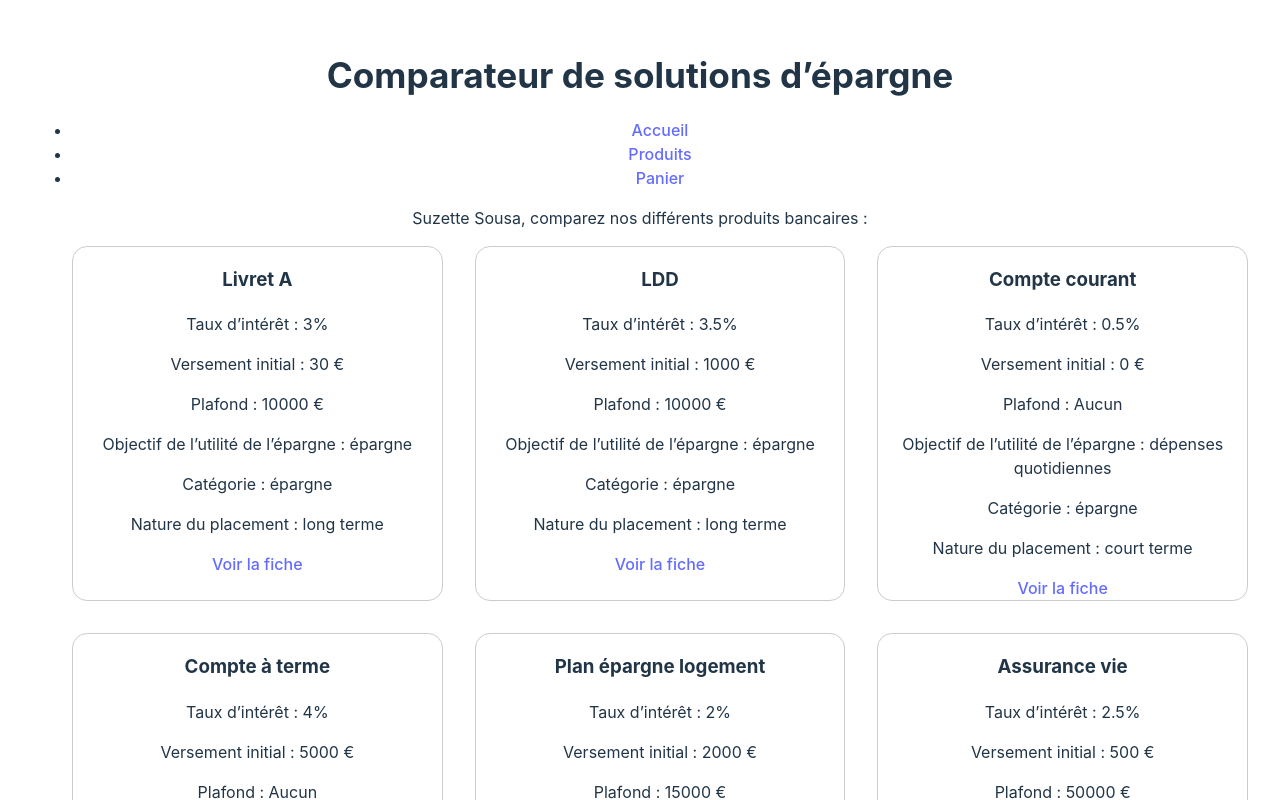
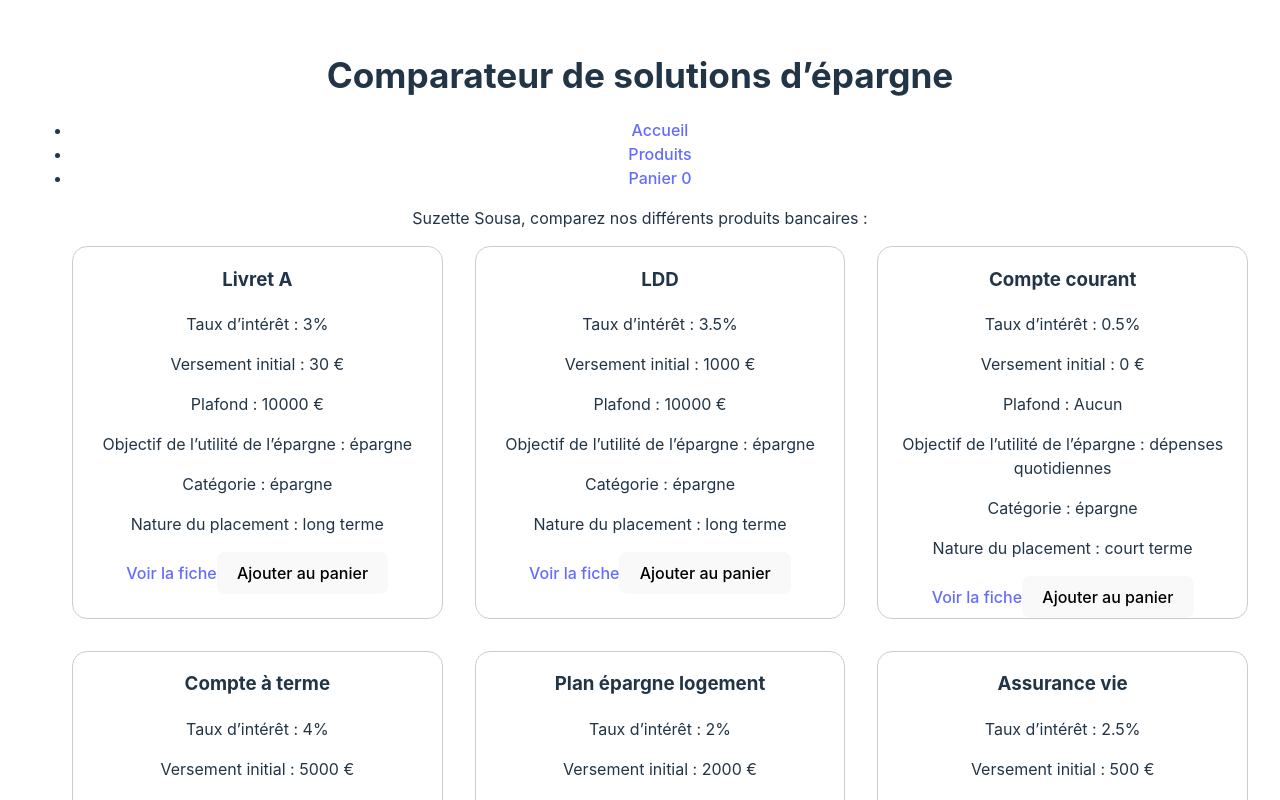
Before and after one commit to suzette-sousa/comparateur-solutions-epargne, a React (Vite) app: page / in a window 1280 px wide. Shown: the top 800 px of the page. Built offline with nearby package versions, Linux system fonts and the light colour scheme.

Commit message:
cart context

```diff
--- a/src/App.jsx
+++ b/src/App.jsx
@@ -1,34 +1,22 @@
-import { BrowserRouter as Router, Routes, Route, Link } from 'react-router-dom';
+import { BrowserRouter as Router, Routes, Route } from 'react-router-dom';
 
 import { getProducts } from './api/api';
 import ProductList from './components/ProductList/ProductList';
 import './App.css';
 import Product from './components/Product/Product';
 import { UserProvider } from './context/UserContext';
+import { CartProvider } from './context/CartContext';
+import Cart from './components/Cart/Cart';
+import Header from './components/Header/Header';
 
 const products = await getProducts();
 
 const App = () => {
   return (
     <Router>
-      <header>
-        <h1>Comparateur de solutions d’épargne</h1>
-      </header>
-
-      <nav>
-        <ul>
-          <li>
-            <Link to="/">Accueil</Link>
-          </li>
-          <li>
-            <Link to="/nos-produits">Produits</Link>
-          </li>
-          <li>
-            <Link to="/panier">Panier</Link>
-          </li>
-        </ul>
-      </nav>
+      <CartProvider>
         <UserProvider>
+          <Header />
           <Routes>
             <Route path="/" element={<ProductList products={products} />} />
             <Route
@@ -39,8 +27,10 @@ const App = () => {
               path="/nos-produits/:productId"
               element={<Product products={products} />}
             />
+            <Route path="/panier" element={<Cart />} />
           </Routes>
         </UserProvider>
+      </CartProvider>
     </Router>
   );
 };
--- /dev/null
+++ b/src/components/Cart/Cart.jsx
@@ -0,0 +1,27 @@
+import { useContext } from 'react';
+import { CartContext } from '../../context/CartContext';
+
+const Cart = () => {
+  const { cartItems, removeFromCart, clearCart } = useContext(CartContext);
+
+  return (
+    <div>
+      <h2>Panier</h2>
+      {cartItems.length === 0 ? (
+        <p>Le panier est vide.</p>
+      ) : (
+        <ul>
+          {cartItems.map((item) => (
+            <li key={item.id}>
+              {item.name}
+              <button onClick={() => removeFromCart(item.id)}>Supprimer</button>
+            </li>
+          ))}
+        </ul>
+      )}
+      <button onClick={clearCart}>Vider le panier</button>
+    </div>
+  );
+};
+
+export default Cart;
--- /dev/null
+++ b/src/components/Header/Header.jsx
@@ -0,0 +1,29 @@
+import { Link } from 'react-router-dom';
+import { useContext } from 'react';
+import { CartContext } from '../../context/CartContext';
+
+const Header = () => {
+  const { cartItems } = useContext(CartContext);
+  return (
+    <div>
+      <header>
+        <h1>Comparateur de solutions d’épargne</h1>
+      </header>
+      <nav>
+        <ul>
+          <li>
+            <Link to="/">Accueil</Link>
+          </li>
+          <li>
+            <Link to="/nos-produits">Produits</Link>
+          </li>
+          <li>
+            <Link to="/panier">Panier {cartItems.length}</Link>
+          </li>
+        </ul>
+      </nav>
+    </div>
+  );
+};
+
+export default Header;
--- a/src/components/Product/Product.jsx
+++ b/src/components/Product/Product.jsx
@@ -2,9 +2,12 @@ import { useContext, useEffect, useState } from 'react';
 import { UserContext } from '../../context/UserContext';
 import { getProduct } from '../../api/api';
 import { useParams } from 'react-router-dom';
+import { CartContext } from '../../context/CartContext';
 
 const Product = () => {
   const { userName } = useContext(UserContext);
+  const { addToCart } = useContext(CartContext);
+
   const { productId } = useParams();
   const [product, setProduct] = useState(null);
 
@@ -24,7 +27,7 @@ const Product = () => {
         {userName}, découvrez les détails de notre produit : {product?.name}
       </h2>
       <p>{product?.descr}</p>
-      {/*       <button onClick={() => addToCart(product)}>Ajouter au panier</button> */}
+      <button onClick={() => addToCart(product)}>Ajouter au panier</button>
     </div>
   );
 };
--- a/src/components/ProductList/ProductList.jsx
+++ b/src/components/ProductList/ProductList.jsx
@@ -2,11 +2,13 @@ import { Link } from 'react-router-dom';
 import classes from './productList.module.scss';
 import { UserContext } from '../../context/UserContext';
 import { useContext } from 'react';
+import { CartContext } from '../../context/CartContext';
 
 const ProductList = (props) => {
   const { products } = props;
 
   const { userName } = useContext(UserContext);
+  const { addToCart } = useContext(CartContext);
 
   return (
     <>
@@ -24,6 +26,9 @@ const ProductList = (props) => {
             <p>Catégorie : {product.category}</p>
             <p>Nature du placement : {product.investmentType}</p>
             <Link to={`/nos-produits/${product.id}`}>Voir la fiche</Link>
+            <button onClick={() => addToCart(product)}>
+              Ajouter au panier
+            </button>
           </li>
         ))}
       </ul>
--- /dev/null
+++ b/src/context/CartContext.jsx
@@ -0,0 +1,35 @@
+import { createContext, useState } from 'react';
+
+export const CartContext = createContext();
+
+export const CartProvider = (props) => {
+  const { children } = props;
+
+  const [cartItems, setCartItems] = useState([]);
+
+  const isItemInCart = (itemId) => {
+    return cartItems.some((item) => item.id === itemId);
+  };
+
+  const addToCart = (item) => {
+    if (!isItemInCart(item.id)) {
+      setCartItems([...cartItems, item]);
+    }
+  };
+
+  const removeFromCart = (itemId) => {
+    setCartItems(cartItems.filter((item) => item.id !== itemId));
+  };
+
+  const clearCart = () => {
+    setCartItems([]);
+  };
+
+  return (
+    <CartContext.Provider
+      value={{ cartItems, setCartItems, addToCart, removeFromCart, clearCart }}
+    >
+      {children}
+    </CartContext.Provider>
+  );
+};
```
Lines whose indentation alone changed are shown as unchanged.
